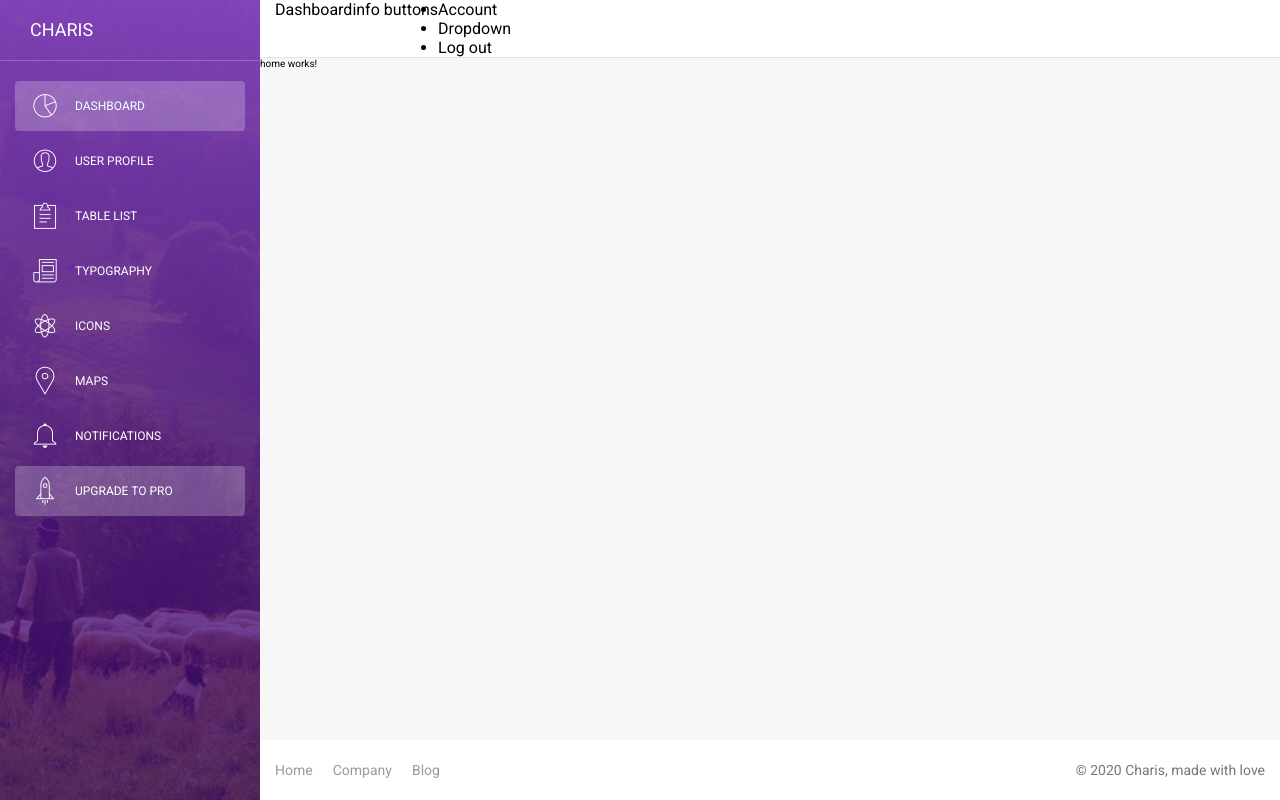
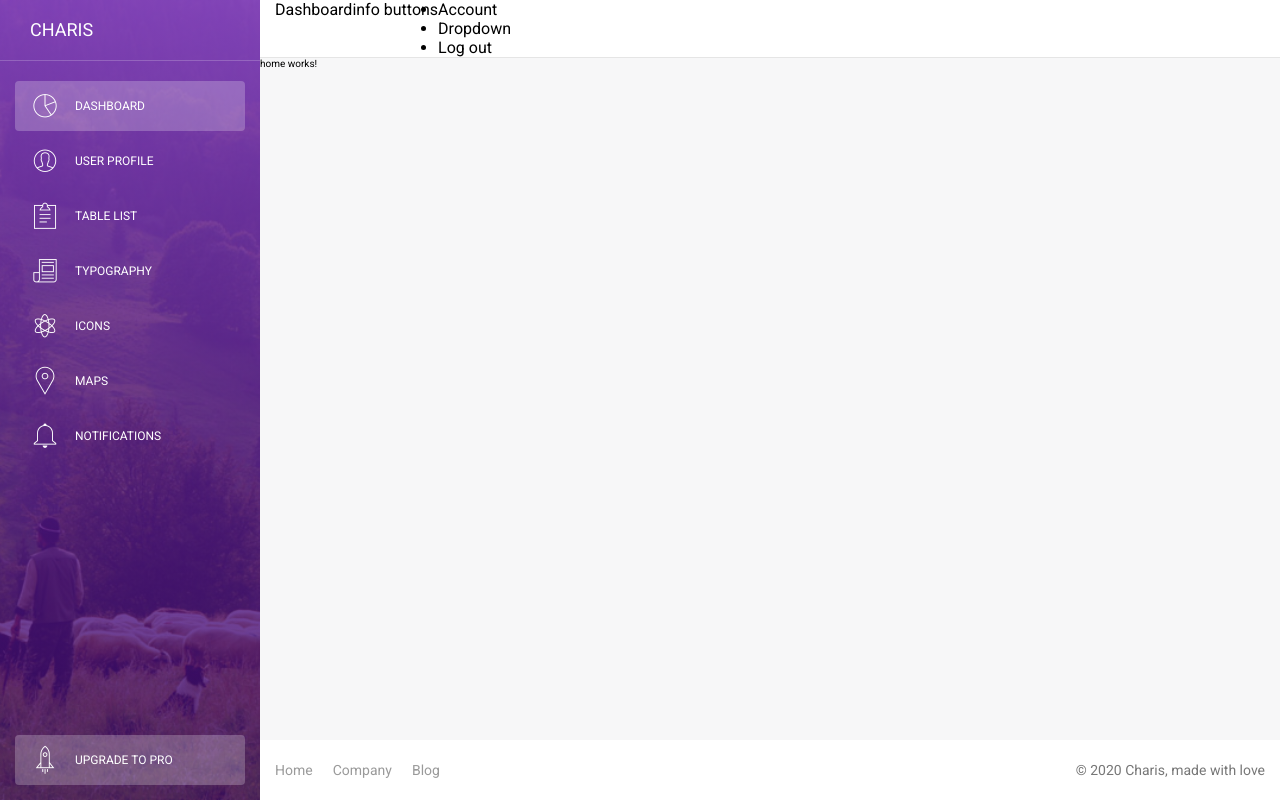
Before and after one commit to onwuvic/angular-admin-dashboard, an Angular app: page /dashboard in a window 1280 px wide. Built offline with nearby package versions, Linux system fonts and the light colour scheme.

Commit message:
move last link on side nav to bottom

```diff
--- a/src/app/shared/side-nav/side-nav.component.scss
+++ b/src/app/shared/side-nav/side-nav.component.scss
@@ -8,6 +8,7 @@
   background-size: cover;
   background-position: center center;
   color: var(--color-white);
+  position: relative;
 
   // TEMP
   height: 100vh;
@@ -38,6 +39,12 @@
       border-radius: 4px;
     }
 
+    &-item.active-pro  {
+      position: absolute;
+      width: 100%;
+      bottom: 10px;
+    }
+
     &-link:link,
     &-link:visited {
       display: flex;
```
